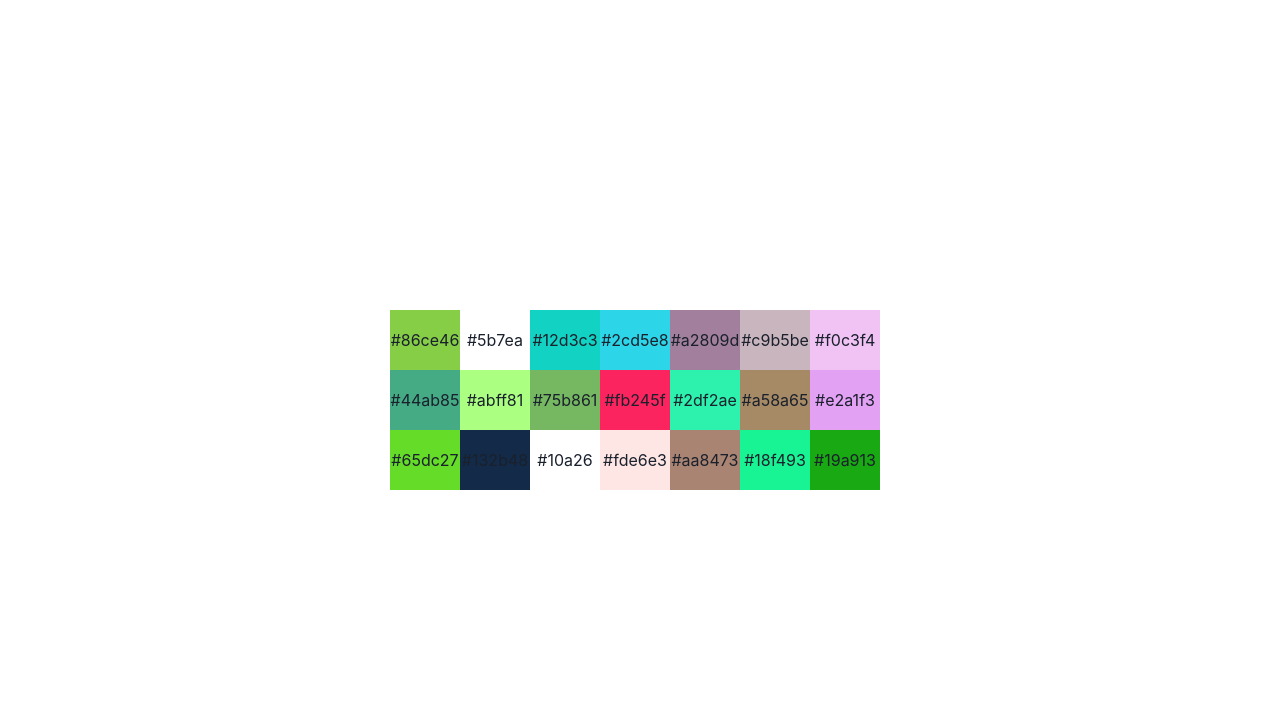
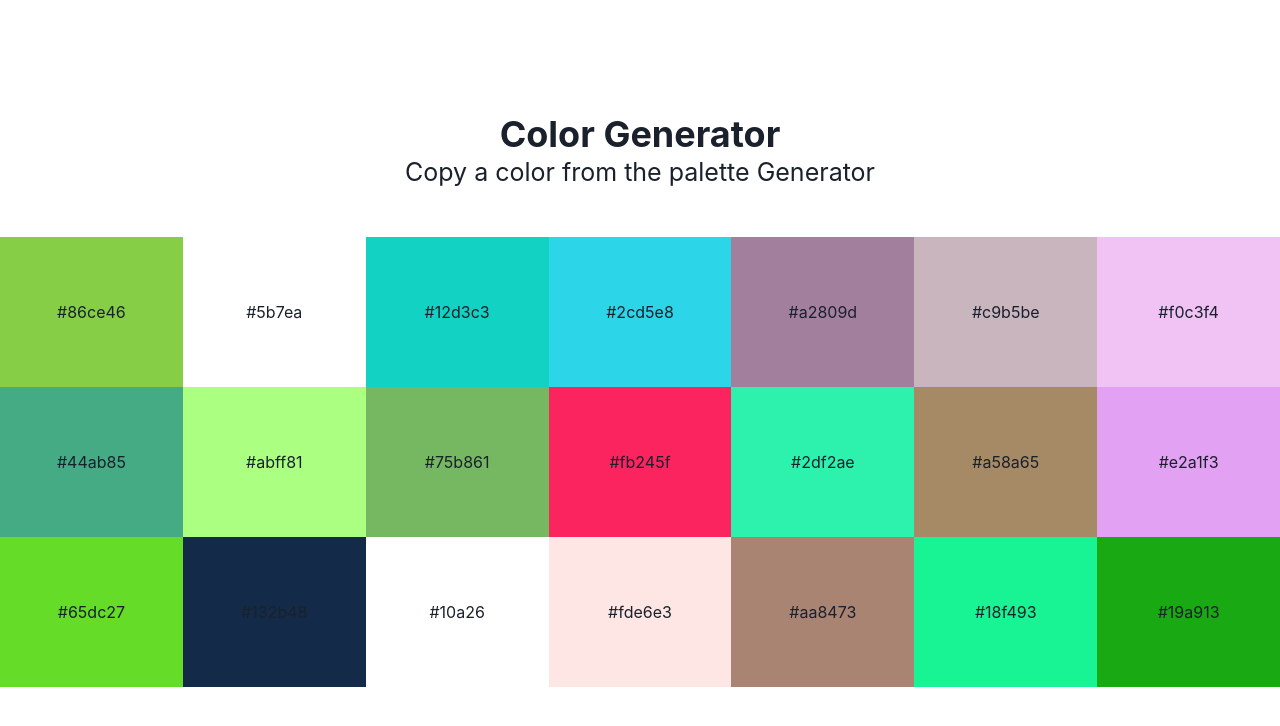
Before and after one commit to klekwedge/color-generator, a React (Vite) app: page / in a window 1280 px wide. Shown: the top 726 px of the page. Built offline with nearby package versions, Linux system fonts and the light colour scheme.

Commit message:
feat: add Header

```diff
--- a/src/components/App/App.css
+++ /dev/null
@@ -1,7 +0,0 @@
-.App {
-  width: 100vw;
-  height: 100vh;
-  display: flex;
-  justify-content: center;
-  align-items: center;
-}
--- a/src/components/App/App.tsx
+++ b/src/components/App/App.tsx
@@ -1,11 +1,21 @@
+import { Flex } from "@chakra-ui/react";
+import Header from "../Header/Header";
 import Palette from "../Palette/Pallette";
-import "./App.css";
 
 function App() {
   return (
-    <div className="App">
+    <Flex
+      w="100vw"
+      h="100vh"
+      display="flex"
+      justifyContent="center"
+      alignItems="center"
+      flexDirection="column"
+      gap='50px'
+    >
+      <Header />
       <Palette />
-    </div>
+    </Flex>
   );
 }
 
--- a/src/components/Color/Color.tsx
+++ b/src/components/Color/Color.tsx
@@ -15,10 +15,13 @@ function Color() {
   return (
     <Flex
       backgroundColor={color}
-      w="70px"
-      h="60px"
+      flex='1 1 14%'
+      h='150px'
+      cursor='pointer'
+      transition='all 0.5s ease'
       justifyContent="center"
       alignItems="center"
+      _hover={{transform: 'scale(1.1)'}}
     >
       {color}
     </Flex>
--- /dev/null
+++ b/src/components/Header/Header.tsx
@@ -0,0 +1,14 @@
+import { Box, Heading } from "@chakra-ui/react";
+
+function Header() {
+  return (
+    <Box textAlign="center">
+      <Heading as="h1">Color Generator</Heading>
+      <Heading as="h2" fontWeight="400" fontSize="25">
+        Copy a color from the palette Generator
+      </Heading>
+    </Box>
+  );
+}
+
+export default Header;
--- a/src/components/Palette/Pallette.tsx
+++ b/src/components/Palette/Pallette.tsx
@@ -6,7 +6,7 @@ function Palette() {
   let template = Array(21).fill(null);
 
   return (
-    <Flex maxW="500" wrap="wrap">
+    <Flex wrap="wrap">
       {template.map((item) => (
         <Color key={uuidv4()} />
       ))}
--- a/src/main.tsx
+++ b/src/main.tsx
@@ -1,7 +1,6 @@
 import ReactDOM from "react-dom/client";
 import { ChakraProvider } from "@chakra-ui/react";
 import App from "./components/App/App";
-import "./index.css";
 
 ReactDOM.createRoot(document.getElementById("root") as HTMLElement).render(
   <ChakraProvider>
```
Also changed, not shown: src/index.css (deleted).
